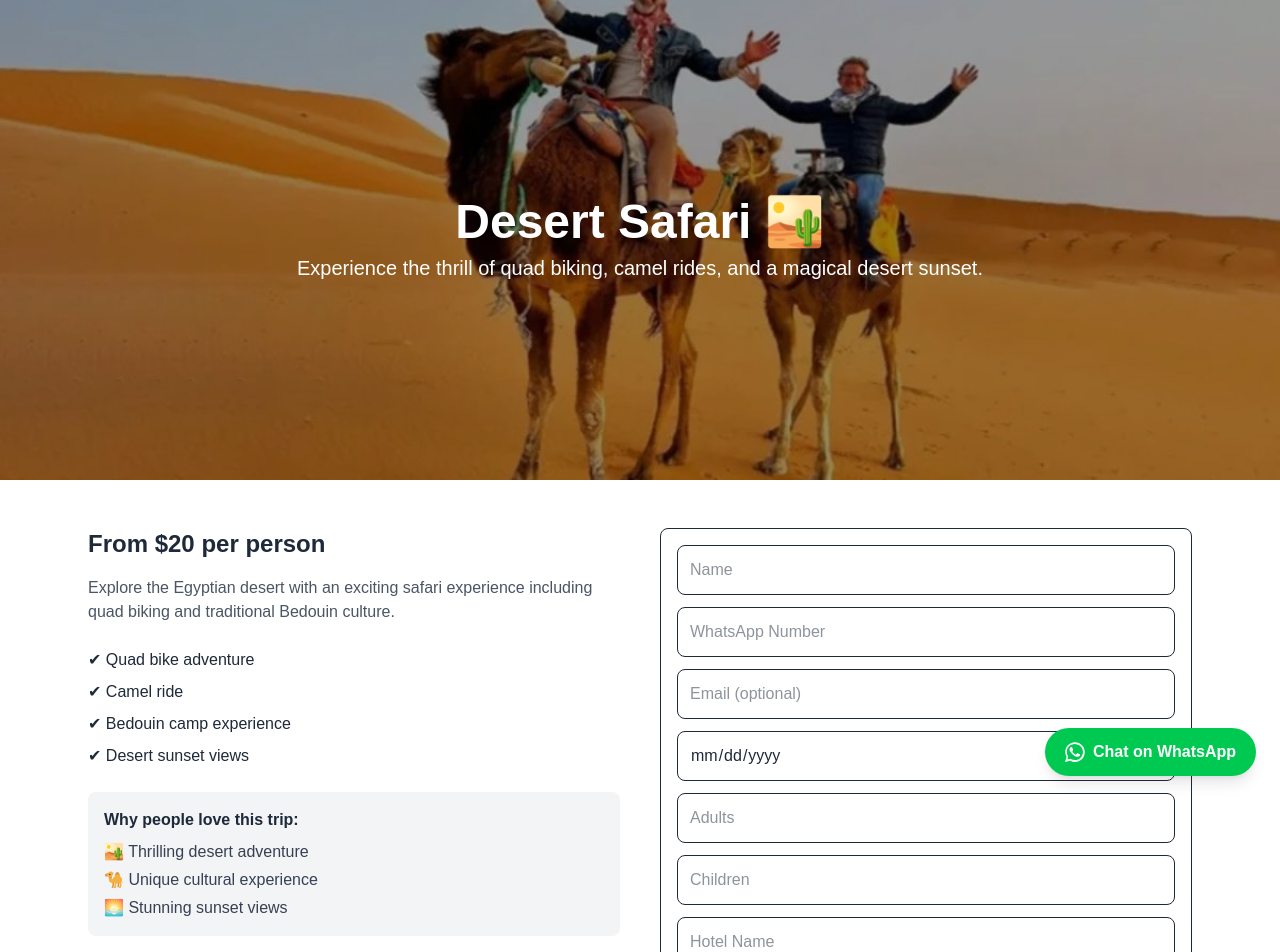
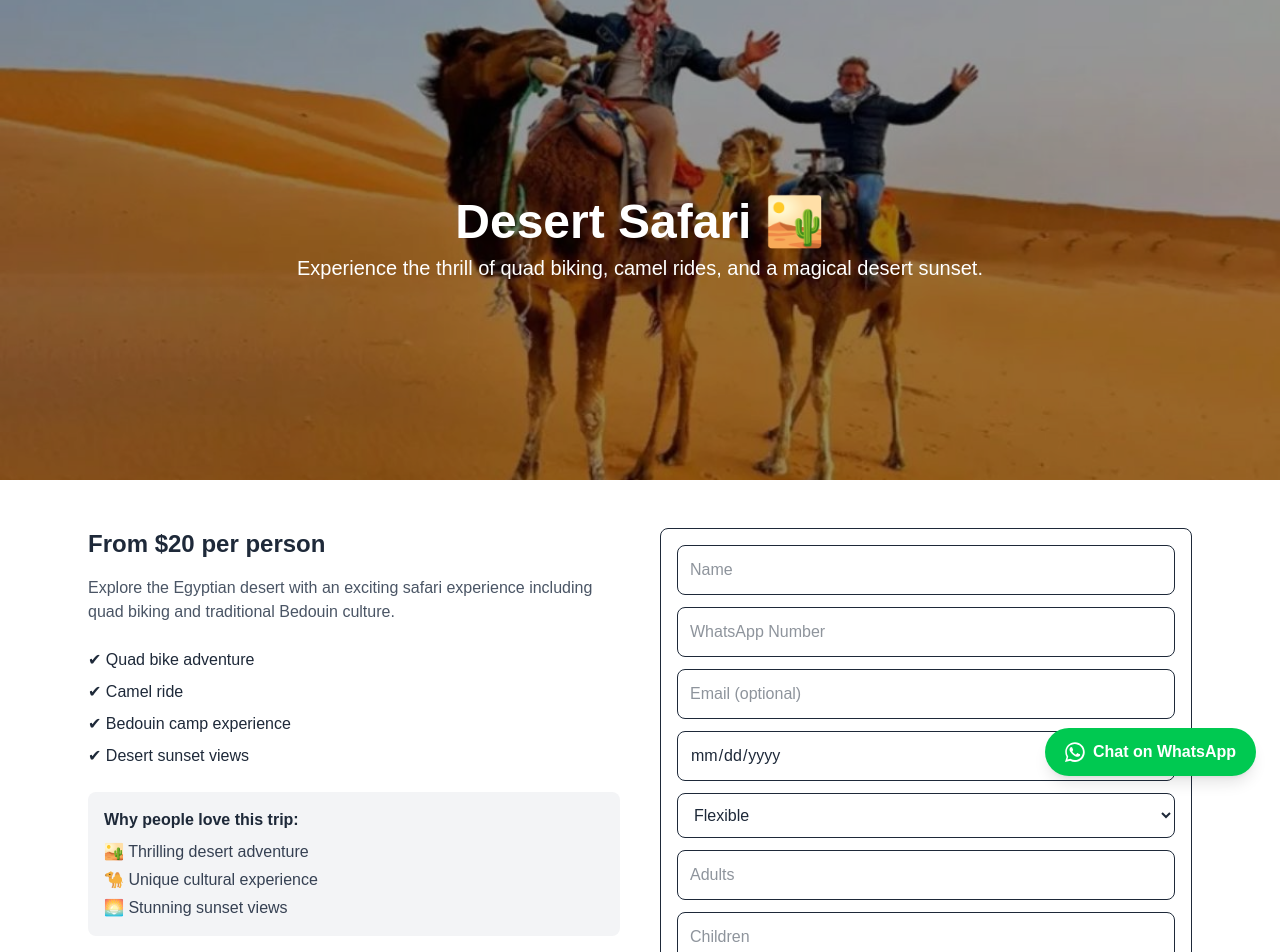
Before and after one commit to Aafiyah-Digital/hurghada-demo, a Next.js app: page /excursions/desert-safari in a window 1280 px wide. Shown: the top 952 px of the page. Built offline with nearby package versions, Linux system fonts and the light colour scheme.

Commit message:
whatsapp fix

```diff
--- a/app/api/book/route.ts
+++ b/app/api/book/route.ts
@@ -9,6 +9,7 @@ New Booking Request
 
 Trip: ${data.excursion}
 Date: ${data.date}
+Time: ${data.time}
 Adults: ${data.adults}
 Children: ${data.children}
 Hotel: ${data.hotel}
--- a/components/BookingForm.tsx
+++ b/components/BookingForm.tsx
@@ -8,6 +8,7 @@ export default function BookingForm({ excursion }: { excursion: string }) {
     phone: "",
     email: "",
     date: "",
+    time: "Flexible",
     adults: 1,
     children: 0,
     hotel: "",
@@ -25,24 +26,26 @@ export default function BookingForm({ excursion }: { excursion: string }) {
 
     await fetch("/api/book", {
       method: "POST",
+      headers: {
+        "Content-Type": "application/json",
+      },
       body: JSON.stringify({ ...form, excursion }),
     });
 
-    const message = `
-New Booking Request
+    const message = `New Booking Request
 
 Trip: ${excursion}
 Date: ${form.date}
-Adults: ${form.adults || 0}
-Children: ${form.children || 0}
-Hotel: ${form.hotel || "Not provided"}
+Time: ${form.time}
+Adults: ${form.adults}
+Children: ${form.children}
+Hotel: ${form.hotel}
 
 Name: ${form.name}
 Phone: ${form.phone}
-Email: ${form.email || "Not provided"}
+Email: ${form.email}
 
-Notes: ${form.notes || "None"}
-`;
+Notes: ${form.notes}`;
 
     const url = `https://api.whatsapp.com/send?phone=201080609297&text=${encodeURIComponent(message)}`;
 
@@ -92,6 +95,17 @@ Notes: ${form.notes || "None"}
         className="w-full p-3 border rounded-lg"
       />
 
+      <select
+        name="time"
+        value={form.time}
+        onChange={handleChange}
+        className="w-full p-3 border rounded-lg"
+      >
+        <option value="Morning">Morning</option>
+        <option value="Afternoon">Afternoon</option>
+        <option value="Flexible">Flexible</option>
+      </select>
+
       <input
         type="number"
         name="adults"
```
